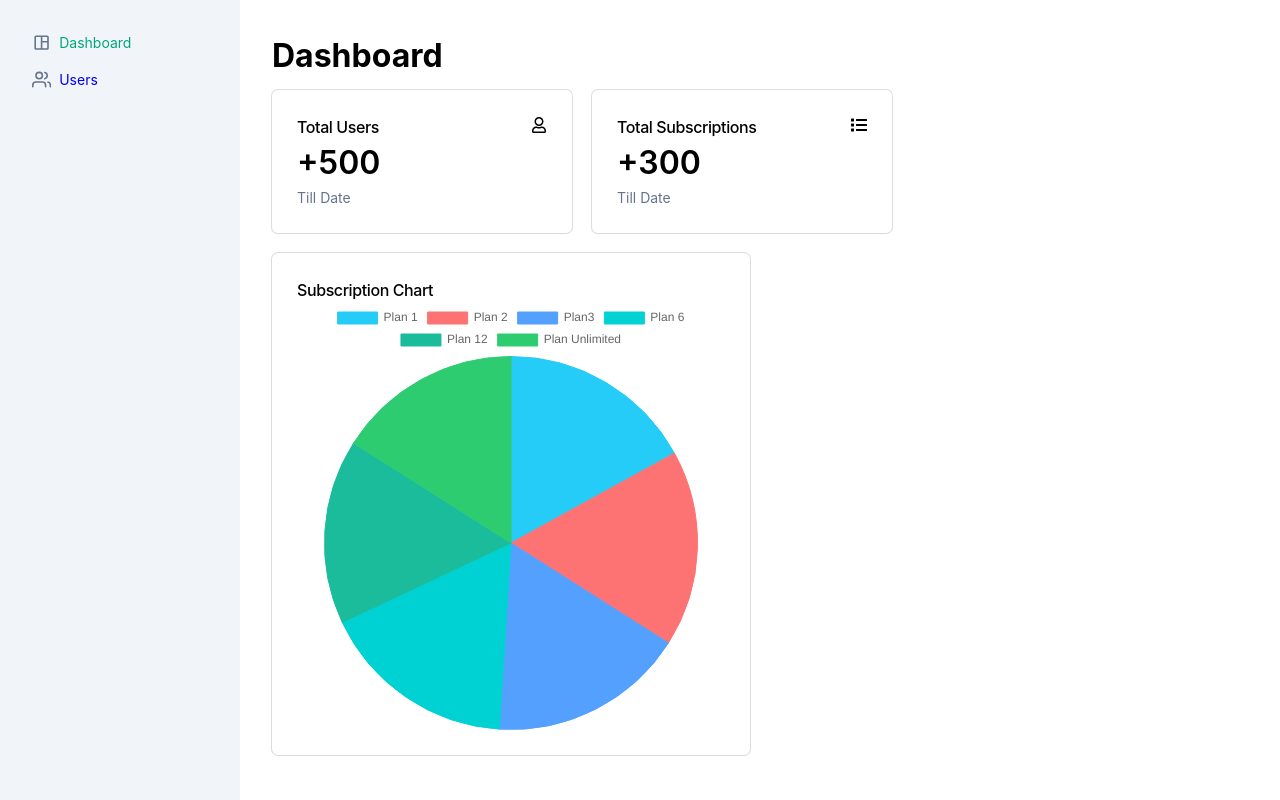
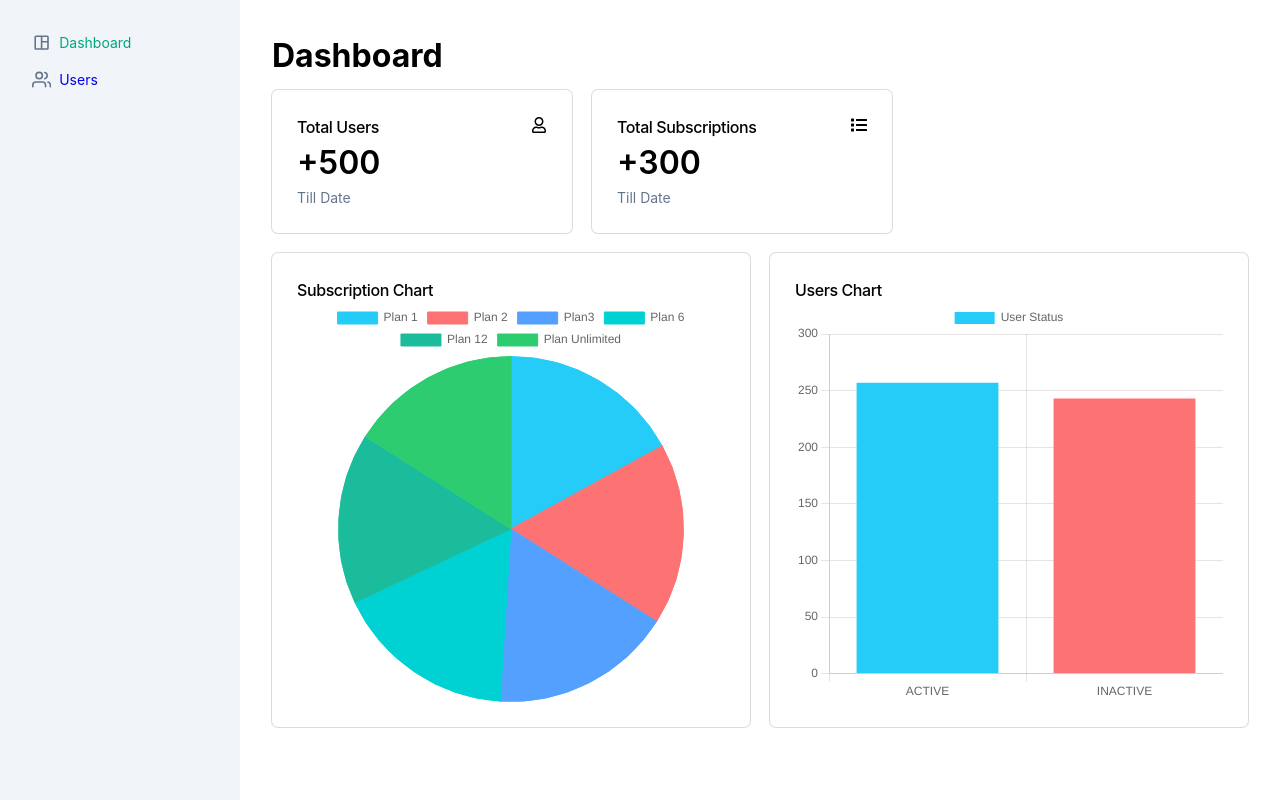
Before and after one commit to shirshak90/frontend-task, a React (Vite) app: page / in a window 1280 px wide. Built offline with nearby package versions, Linux system fonts and the light colour scheme.

Commit message:
added users chart

```diff
--- a/src/index.css
+++ b/src/index.css
@@ -316,3 +316,11 @@ td {
   color: var(--muted-foreground);
   font-size: 0.875rem;
 }
+
+/* Charts */
+
+.chart-container {
+  width: 100%;
+  min-height: 400px;
+  position: relative;
+}
--- a/src/pages/dashboard/components/subscriptions-chart.tsx
+++ b/src/pages/dashboard/components/subscriptions-chart.tsx
@@ -40,7 +40,12 @@ export function SubscriptionChart() {
         </CardTitle>
       </CardHeader>
       <CardContent>
-        <Pie data={pieData} />
+        <div className="chart-container">
+          <Pie
+            data={pieData}
+            options={{ responsive: true, maintainAspectRatio: false }}
+          />
+        </div>
       </CardContent>
     </Card>
   );
--- /dev/null
+++ b/src/pages/dashboard/components/users-chart.tsx
@@ -0,0 +1,66 @@
+import {
+  Chart as ChartJS,
+  CategoryScale,
+  LinearScale,
+  BarElement,
+  Title,
+  Tooltip,
+  Legend,
+} from "chart.js";
+import { Bar } from "react-chartjs-2";
+
+import {
+  Card,
+  CardHeader,
+  CardTitle,
+  CardContent,
+} from "../../../components/card";
+import { getTotalUsers } from "../../../utils/getTotalUsers";
+import { colorScheme } from "../../../constants/colorScheme";
+
+ChartJS.register(
+  CategoryScale,
+  LinearScale,
+  BarElement,
+  Title,
+  Tooltip,
+  Legend
+);
+
+export function UsersChart() {
+  const users = getTotalUsers();
+
+  const barData = {
+    labels: Object.keys(users.userStatus).map((item) => item.toUpperCase()),
+    datasets: [
+      {
+        label: "User Status",
+        data: Object.values(users.userStatus),
+        backgroundColor: Object.keys(users.userStatus).map(
+          (_, index) => colorScheme[index]
+        ),
+      },
+    ],
+  };
+
+  return (
+    <Card>
+      <CardHeader>
+        <CardTitle>
+          <p>Users Chart</p>
+        </CardTitle>
+      </CardHeader>
+      <CardContent>
+        <div className="chart-container">
+          <Bar
+            options={{
+              responsive: true,
+              maintainAspectRatio: false,
+            }}
+            data={barData}
+          />
+        </div>
+      </CardContent>
+    </Card>
+  );
+}
--- a/src/pages/dashboard/dashboard.tsx
+++ b/src/pages/dashboard/dashboard.tsx
@@ -2,6 +2,7 @@ import { DashboardHeader } from "../../components/dashboard-header";
 import { SubscriptionChart } from "./components/subscriptions-chart";
 import { TotalSubscriptions } from "./components/total-subscriptions";
 import { TotalUsers } from "./components/total-users";
+import { UsersChart } from "./components/users-chart";
 
 export function DashboardPage() {
   return (
@@ -14,6 +15,7 @@ export function DashboardPage() {
 
       <div className="dashboard-charts">
         <SubscriptionChart />
+        <UsersChart />
       </div>
     </div>
   );
```
